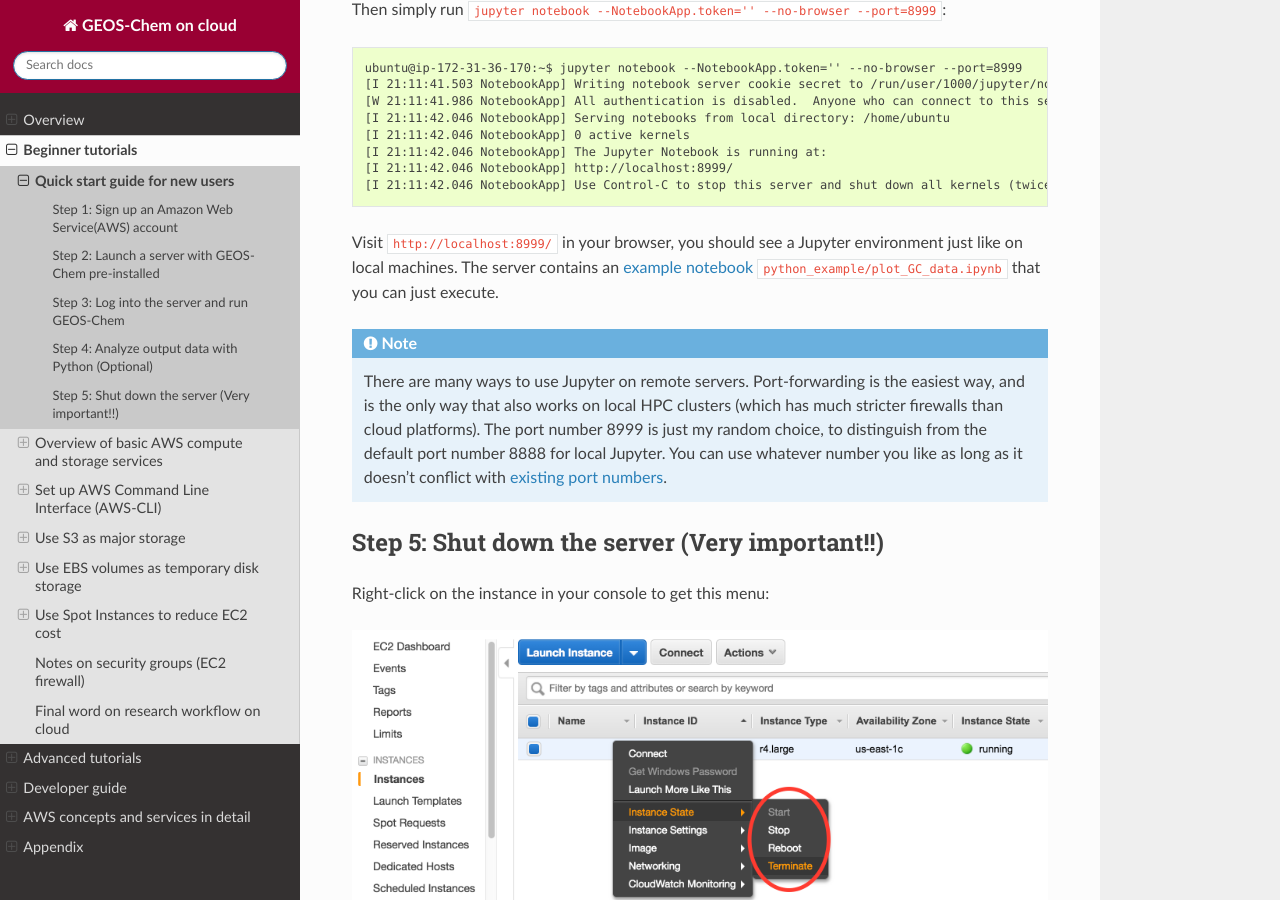
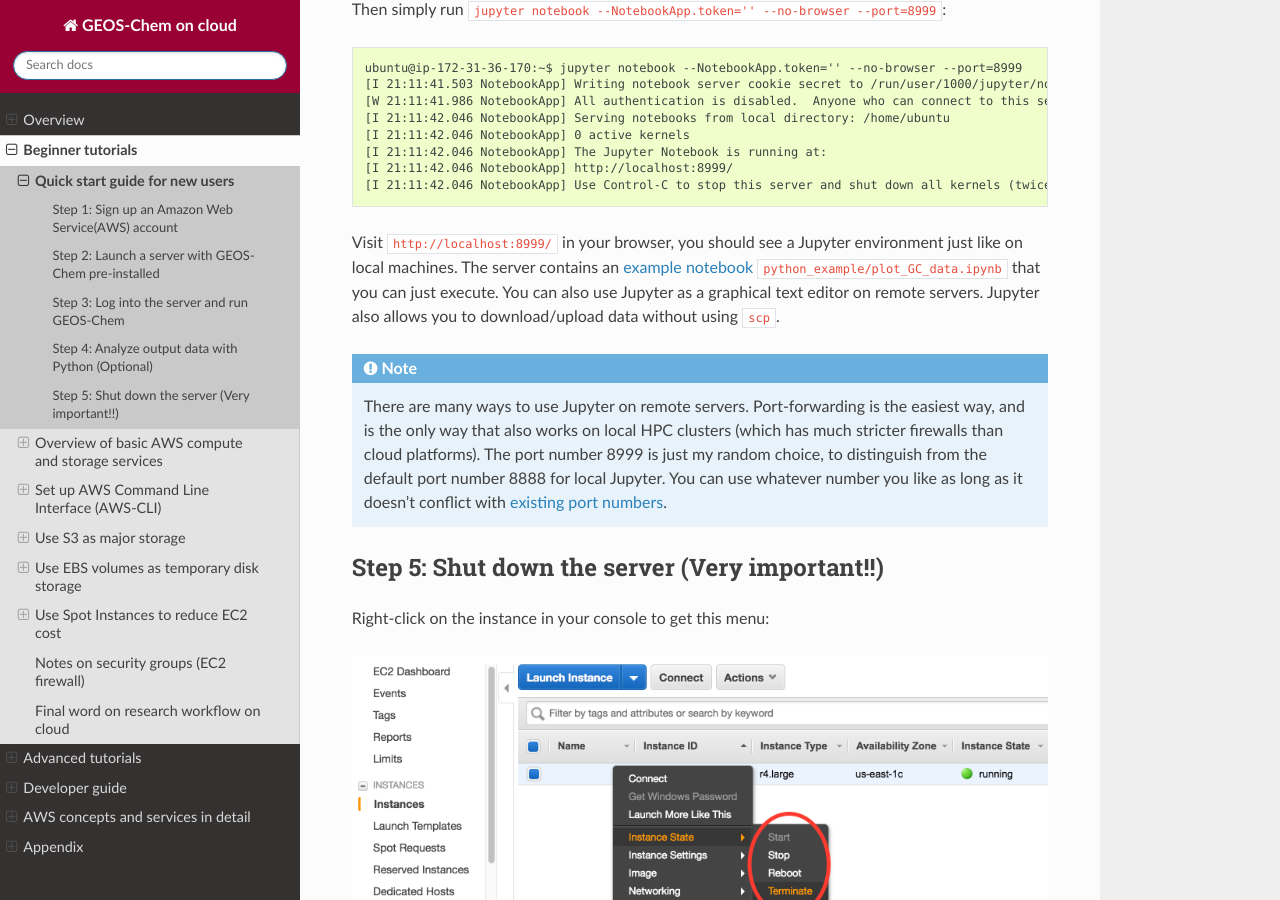
Before and after one commit to geoschem/geos-chem-cloud, a Sphinx documentation site: the page built from doc/source/chapter02_beginner-tutorial/quick-start.rst, in a window 1280 px wide and 900 px high, scrolled down 7112 px. Built offline with Sphinx 7.4.7 and the Read the Docs theme 2.0.0, drawn with Linux system fonts in a browser that asks for light colours.

Commit message:
More note on Jupyter

```diff
--- a/doc/source/chapter02_beginner-tutorial/quick-start.rst
+++ b/doc/source/chapter02_beginner-tutorial/quick-start.rst
@@ -172,7 +172,7 @@
   [I 21:11:42.046 NotebookApp] http://localhost:8999/
   [I 21:11:42.046 NotebookApp] Use Control-C to stop this server and shut down all kernels (twice to skip confirmation).
 
-Visit ``http://localhost:8999/`` in your browser, you should see a Jupyter environment just like on local machines. The server contains an :doc:`example notebook <../chapter06_appendix/sample-python-code>` ``python_example/plot_GC_data.ipynb`` that you can just execute.
+Visit ``http://localhost:8999/`` in your browser, you should see a Jupyter environment just like on local machines. The server contains an :doc:`example notebook <../chapter06_appendix/sample-python-code>` ``python_example/plot_GC_data.ipynb`` that you can just execute. You can also use Jupyter as a graphical text editor on remote servers. Jupyter also allows you to download/upload data without using ``scp``.
 
 .. note::
   There are many ways to use Jupyter on remote servers. Port-forwarding is the easiest way, and is the only way that also works on local HPC clusters (which has much stricter firewalls than cloud platforms). The port number 8999 is just my random choice, to distinguish from the default port number 8888 for local Jupyter. You can use whatever number you like as long as it doesn't conflict with `existing port numbers <https://en.wikipedia.org/wiki/Port_(computer_networking)#Common_port_numbers>`_.
```
